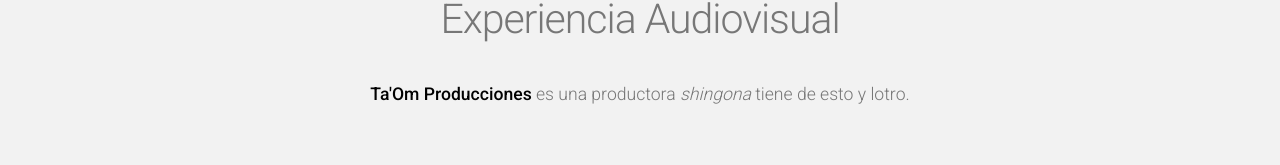
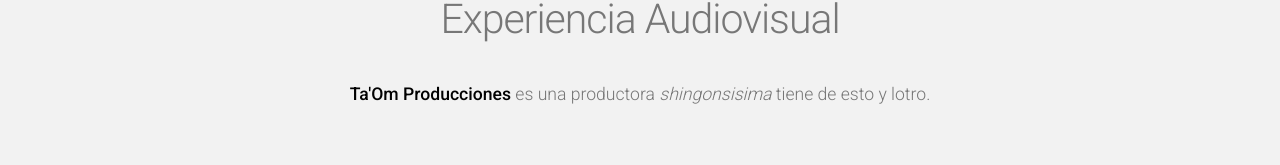
Before and after one commit to taom-productions/taom-productions.github.io, a plain HTML site: page index.html in a window 1280 px wide. Shown: the part 635-800 px from the top of the page. Drawn offline with nearby package versions, Linux system fonts and the light colour scheme.

Commit message:
Le puse shingonsisima a la descripción

```diff
--- a/index.html
+++ b/index.html
@@ -62,7 +62,7 @@
 				<header>
 					<h2>Experiencia Audiovisual</h2>
 				</header>
-				<p><b>Ta'Om Producciones</b> es una productora <i>shingona</i> tiene de esto y lotro.</p>
+				<p><b>Ta'Om Producciones</b> es una productora <i>shingonsisima</i> tiene de esto y lotro.</p>
 				<hr />
 				<div class="row">
 					<section class="3u">
```
